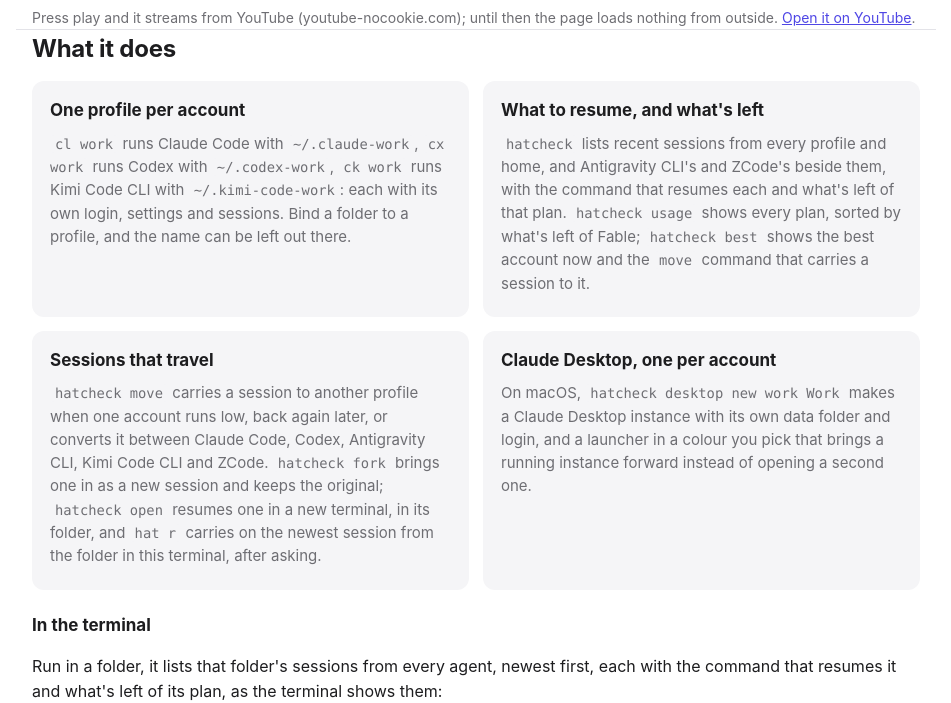
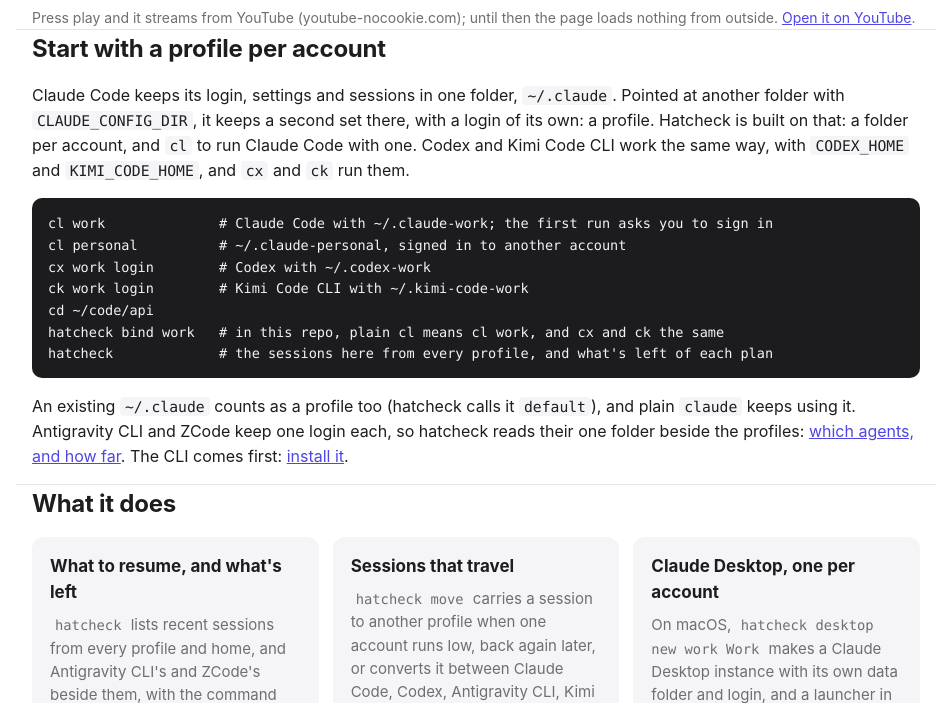
Before and after one commit to hatcheck/hatcheck, a plain HTML site: page site/index.html in a window 1280 px wide. Shown: the part 979-1682 px from the top of the page, without its empty margins (164-1115 px from the left). Drawn offline with Linux system fonts and the light colour scheme.

Commit message:
docs: say on the home page how to start a profile per account
The home page showed what hatcheck does with profiles but not where they
come from. A "Start with a profile per account" section, after the video,
says it: Claude Code keeps everything in ~/.claude, CLAUDE_CONFIG_DIR
points it at another folder with a login of its own, and cl, cx and ck
run each agent with a folder per account. Its commands start two Claude
Code profiles, a Codex home and a Kimi home, bind a repo to one and list
the sessions; ~/.claude counts as default, and Antigravity CLI and ZCode,
with one login each, are read beside them. The hero links to it, and the
"One profile per account" card it replaces leaves three cards, three
across.

Ran: a tag-balance check over index.html; rendered it headlessly with
Chrome and looked at the new section.

```diff
--- a/site/index.html
+++ b/site/index.html
@@ -48,6 +48,7 @@
     <p class="unofficial">Unofficial: not made by, affiliated with or endorsed by Anthropic, OpenAI, Google, Moonshot AI or Z.ai. Claude, Claude Code and Claude Desktop are trademarks of Anthropic; Codex and ChatGPT are trademarks of OpenAI; Antigravity and Gemini are trademarks of Google LLC; Kimi is Moonshot AI's and ZCode and GLM are Z.ai's.</p>
     <div class="buttons">
       <a class="button" href="#install">Install the CLI</a>
+      <a class="button ghost" href="#start">Start a profile per account</a>
       <a class="button ghost" href="#video">Watch the video</a>
       <a class="button ghost" href="#app">Get the app</a>
       <a class="button ghost" href="https://github.com/hatcheck/hatcheck">Source on GitHub</a>
@@ -66,13 +67,22 @@
     <p class="video-note">Press play and it streams from YouTube (youtube-nocookie.com); until then the page loads nothing from outside. <a href="https://www.youtube.com/watch?v=9Ymg5ud8KZ0">Open it on YouTube</a>.</p>
   </section>
 
+  <section class="wrap" id="start">
+    <h2>Start with a profile per account</h2>
+    <p>Claude Code keeps its login, settings and sessions in one folder, <code>~/.claude</code>. Pointed at another folder with <code>CLAUDE_CONFIG_DIR</code>, it keeps a second set there, with a login of its own: a profile. Hatcheck is built on that: a folder per account, and <code>cl</code> to run Claude Code with one. Codex and Kimi Code CLI work the same way, with <code>CODEX_HOME</code> and <code>KIMI_CODE_HOME</code>, and <code>cx</code> and <code>ck</code> run them.</p>
+<pre><code>cl work              # Claude Code with ~/.claude-work; the first run asks you to sign in
+cl personal          # ~/.claude-personal, signed in to another account
+cx work login        # Codex with ~/.codex-work
+ck work login        # Kimi Code CLI with ~/.kimi-code-work
+cd ~/code/api
+hatcheck bind work   # in this repo, plain cl means cl work, and cx and ck the same
+hatcheck             # the sessions here from every profile, and what's left of each plan</code></pre>
+    <p>An existing <code>~/.claude</code> counts as a profile too (hatcheck calls it <code>default</code>), and plain <code>claude</code> keeps using it. Antigravity CLI and ZCode keep one login each, so hatcheck reads their one folder beside the profiles: <a href="agents.html">which agents, and how far</a>. The CLI comes first: <a href="#install">install it</a>.</p>
+  </section>
+
   <section class="wrap">
     <h2>What it does</h2>
-    <div class="cards">
-      <div class="card">
-        <h3>One profile per account</h3>
-        <p><code>cl work</code> runs Claude Code with <code>~/.claude-work</code>, <code>cx work</code> runs Codex with <code>~/.codex-work</code>, <code>ck work</code> runs Kimi Code CLI with <code>~/.kimi-code-work</code>: each with its own login, settings and sessions. Bind a folder to a profile, and the name can be left out there.</p>
-      </div>
+    <div class="cards three">
       <div class="card">
         <h3>What to resume, and what's left</h3>
         <p><code>hatcheck</code> lists recent sessions from every profile and home, and Antigravity CLI's and ZCode's beside them, with the command that resumes each and what's left of that plan. <code>hatcheck usage</code> shows every plan, sorted by what's left of Fable; <code>hatcheck best</code> shows the best account now and the <code>move</code> command that carries a session to it.</p>
```
